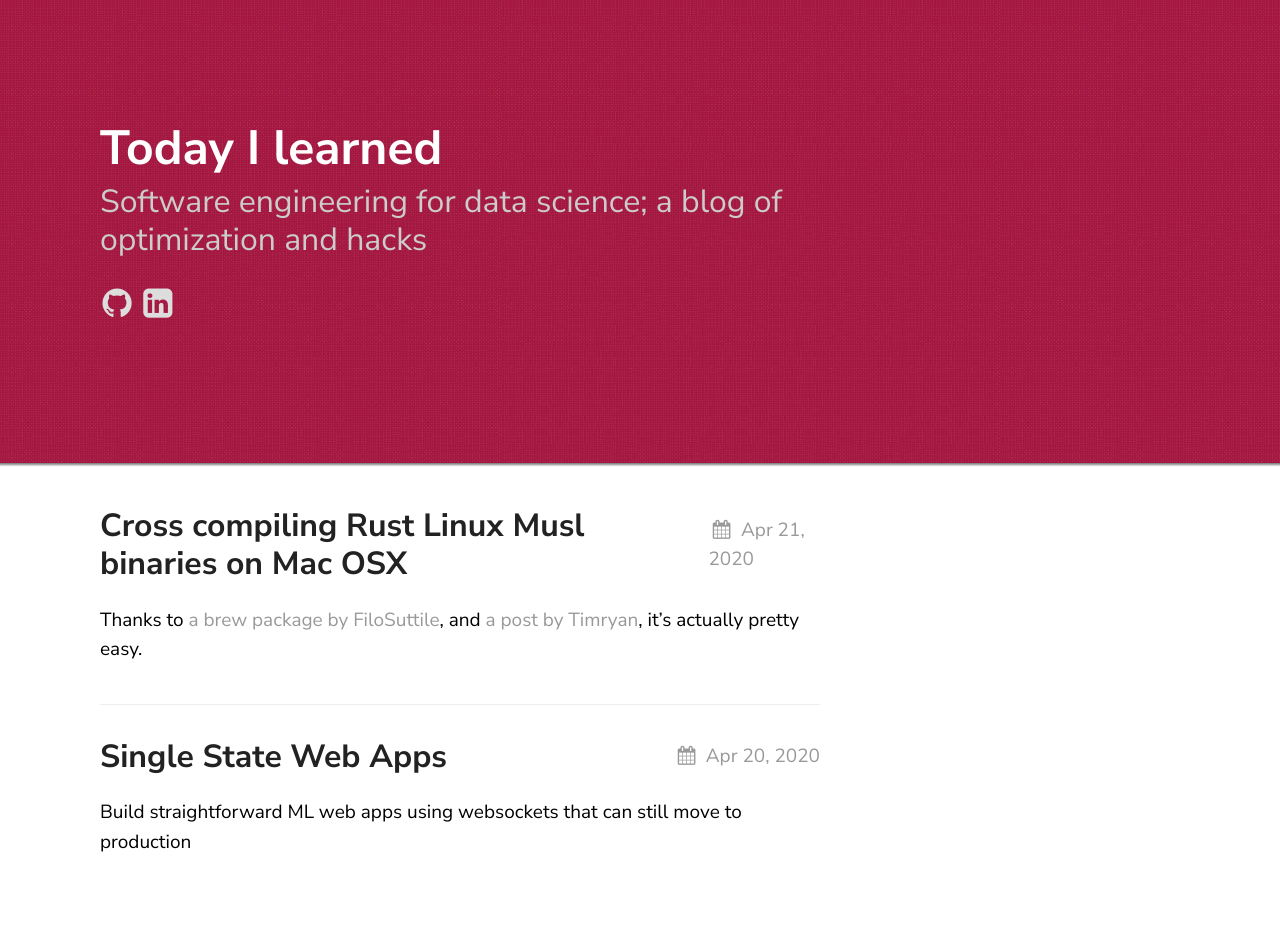
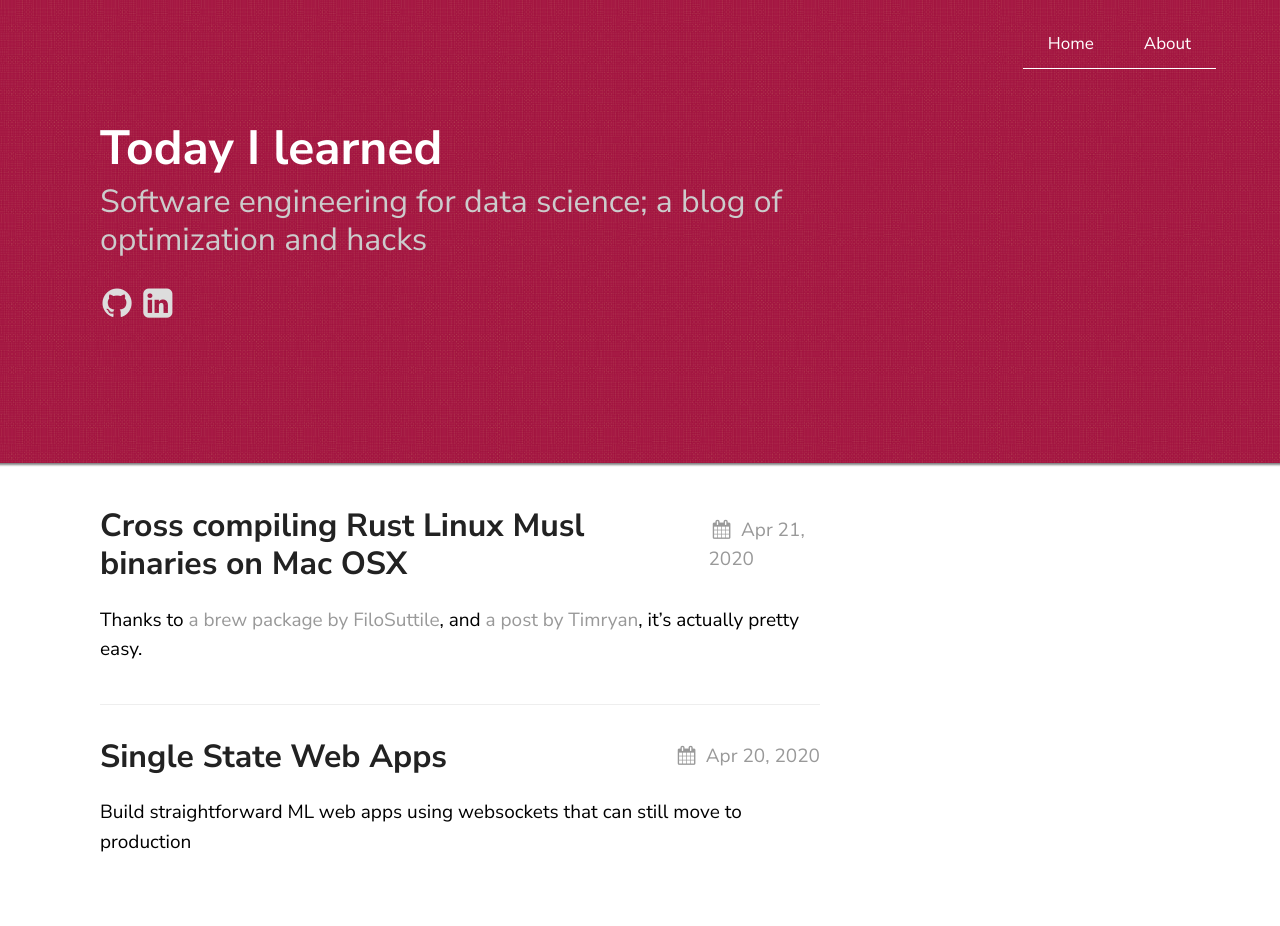
Before and after one commit to SeanTater/SeanTater.github.io, a Jekyll site: the page built from index.markdown, in a window 1280 px wide. Built offline with Jekyll 4.4.1, drawn with Linux system fonts in a browser that asks for light colours.

Commit message:
include the navbar

```diff
--- a/_includes/nav.html
+++ b/_includes/nav.html
@@ -1,8 +1,6 @@
-{%- if site.texture.showNav -%}
 <div class="navbar">
 	<ul>
 		<a href="#"><li>Home</li></a>
 		<a href="#"><li>About</li></a>
 	</ul>
 </div>
-{%- endif -%}
--- a/_sass/theme.scss
+++ b/_sass/theme.scss
@@ -234,7 +234,7 @@ header {
 		list-style-type: none;
 		li {
 			// background-color: #ff9f1c;
-			border: 1px solid #fff;
+			border-bottom: 1px solid #fff;
 			float: left;
 			// margin: 5px;
 			&:not(:first-child){
@@ -243,9 +243,10 @@ header {
 			padding: 10px 25px;
 			// border-radius: 4px;
 			@include fluidType(15px, 17px);
-			transition: background-color .3s ease-in;
+			transition: all .2s ease-in;
 			&:hover {
-				background-color: rgba(#fff, 0.15);
+				border-bottom: 3px solid #fff;
+				background-color: rgba(#fff, 0.05);
 				cursor: pointer;
 			}
 		}
```
